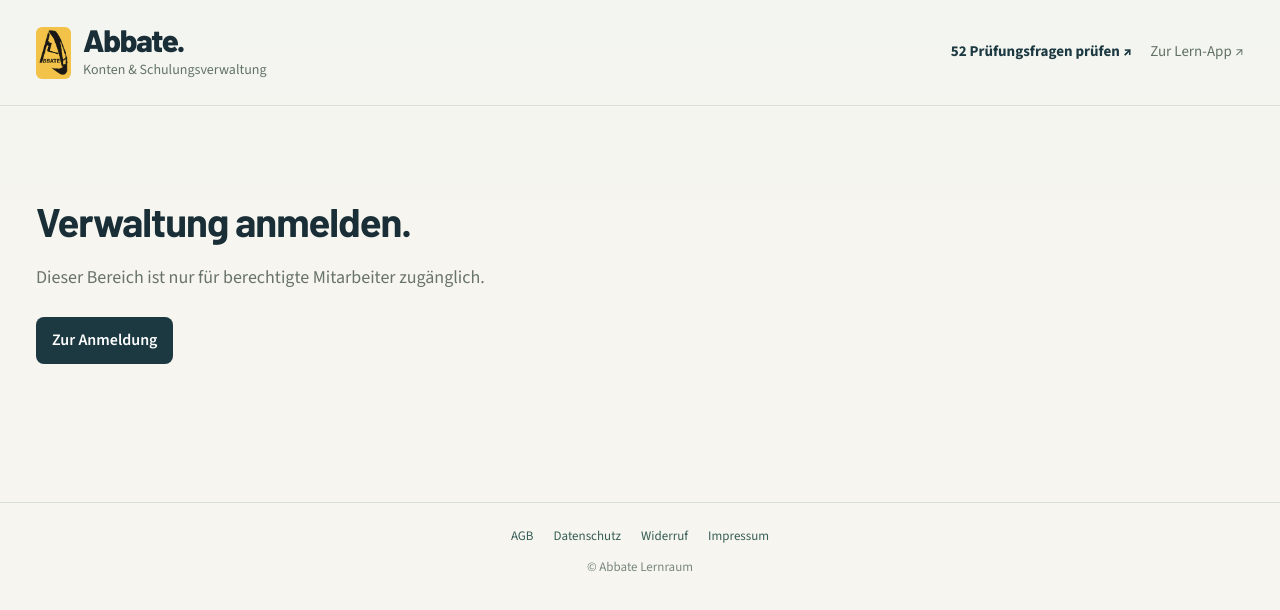
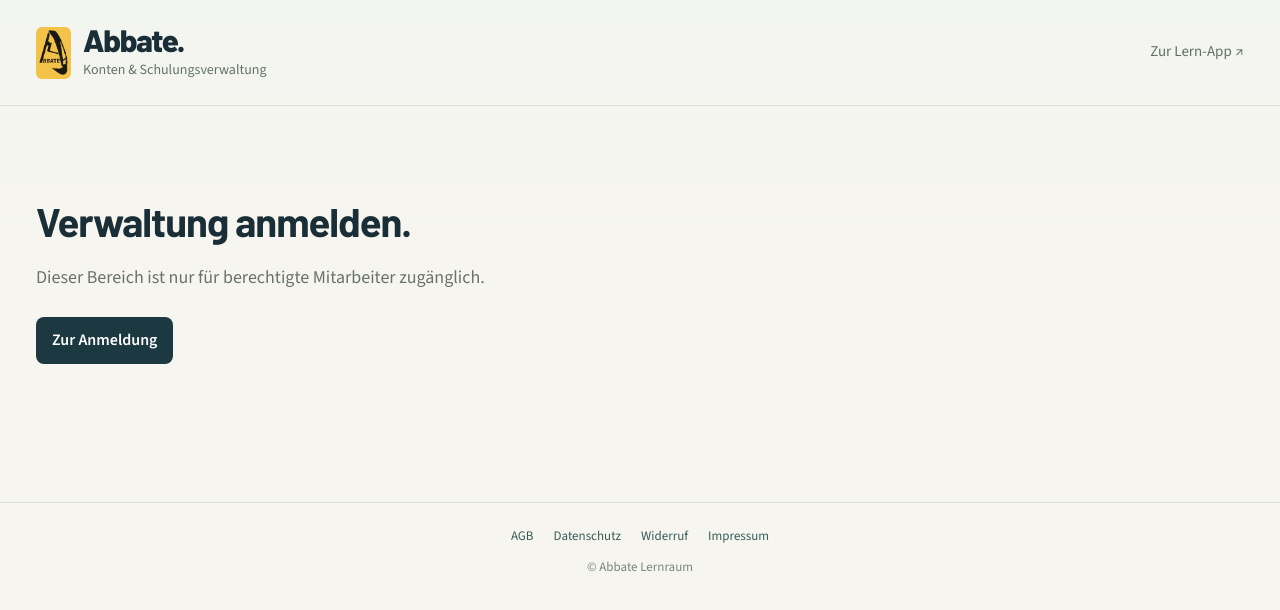
Before and after one commit to Cra4Zzy/Andreas-app, a website: page dist/verwaltung.html in a window 1280 px wide. Drawn offline with Linux system fonts and the light colour scheme.

Commit message:
Remove obsolete exam review navigation

```diff
--- a/dist/verwaltung.html
+++ b/dist/verwaltung.html
@@ -1,3 +1,3 @@
 <!doctype html>
 <html lang="de"><head><meta charset="utf-8"><meta name="viewport" content="width=device-width,initial-scale=1,viewport-fit=cover"><meta name="robots" content="noindex,nofollow"><meta name="referrer" content="no-referrer"><title>Konten & Nachweise · Abbate Lernraum</title><link rel="stylesheet" href="./styles.css?v=10"><link rel="stylesheet" href="./portal.css?v=5"></head>
-<body class="portal-body" data-view="admin"><header class="portal-header"><a href="./index.html" class="portal-brand"><img src="./assets/logo-abbate.png" alt="Abbate" width="35" height="52"><span>Abbate.<small>Konten & Schulungsverwaltung</small></span></a><nav style="display:flex;gap:18px;align-items:center;flex-wrap:wrap"><a href="./theorie-katalog.html" class="portal-back" style="font-weight:700;color:#1c3942">52 Prüfungsfragen prüfen ↗</a><a href="./index.html" class="portal-back">Zur Lern-App ↗</a></nav></header><main class="portal-main portal-admin"><p id="portal-status" role="status" aria-live="polite"></p><div id="portal-content"></div></main><footer class="portal-legal-footer" aria-label="Rechtliche Informationen"><a href="./agb.html">AGB</a><a href="./datenschutz.html">Datenschutz</a><a href="./widerruf.html">Widerruf</a><a href="https://gabelstaplerfahrschule-andreas.de/impressum/" target="_blank" rel="noopener">Impressum</a><span>© Abbate Lernraum</span></footer><script src="./vendor/qrcode.js"></script><script src="./konten-model.js?v=1"></script><script src="./vendor/supabase.js?v=1"></script><script src="./backend-config.js?v=2"></script><script src="./backend.js?v=4"></script><script src="./portal.js?v=8"></script></body></html>
+<body class="portal-body" data-view="admin"><header class="portal-header"><a href="./index.html" class="portal-brand"><img src="./assets/logo-abbate.png" alt="Abbate" width="35" height="52"><span>Abbate.<small>Konten & Schulungsverwaltung</small></span></a><a href="./index.html" class="portal-back">Zur Lern-App ↗</a></header><main class="portal-main portal-admin"><p id="portal-status" role="status" aria-live="polite"></p><div id="portal-content"></div></main><footer class="portal-legal-footer" aria-label="Rechtliche Informationen"><a href="./agb.html">AGB</a><a href="./datenschutz.html">Datenschutz</a><a href="./widerruf.html">Widerruf</a><a href="https://gabelstaplerfahrschule-andreas.de/impressum/" target="_blank" rel="noopener">Impressum</a><span>© Abbate Lernraum</span></footer><script src="./vendor/qrcode.js"></script><script src="./konten-model.js?v=1"></script><script src="./vendor/supabase.js?v=1"></script><script src="./backend-config.js?v=2"></script><script src="./backend.js?v=4"></script><script src="./portal.js?v=8"></script></body></html>
```
